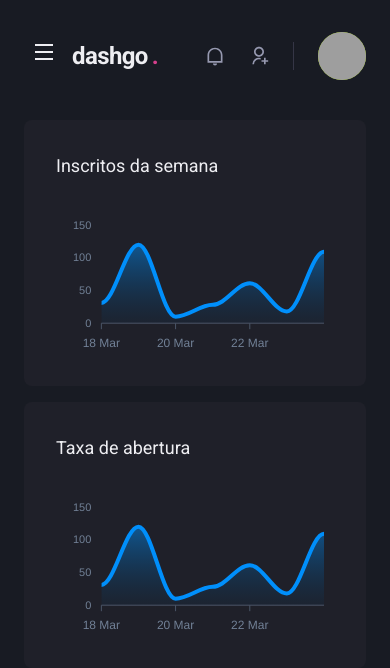
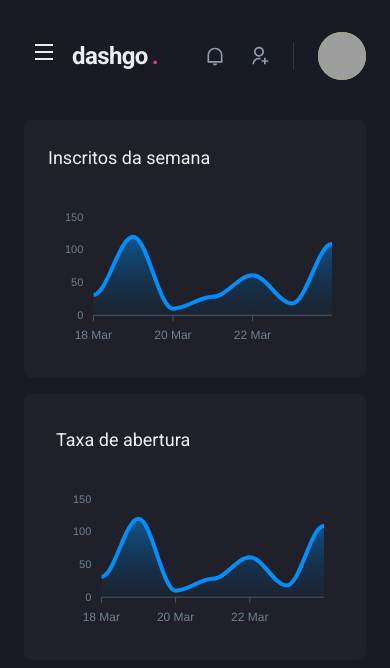
Before and after one commit to vitormarco/dashgo, a Next.js app: page /dashboard in a window 390 px wide. Shown: the top 668 px of the page. Built offline with nearby package versions, Linux system fonts and the light colour scheme; grey boxes are pictures that could not be loaded.

Commit message:
Responsive dash

```diff
--- a/src/pages/dashboard.tsx
+++ b/src/pages/dashboard.tsx
@@ -75,7 +75,7 @@
           minChildWidth="320px"
           alignItems="flex-start"
         >
-          <Box p={8} bg="gray.800" borderRadius={8} pb={4}>
+          <Box p={[6, 8]} bg="gray.800" borderRadius={8} pb={4}>
             <Text fontSize="lg" mb={4}>
               Inscritos da semana
             </Text>
```
